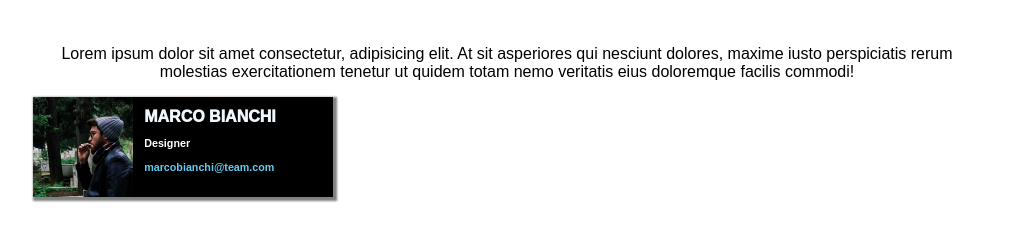
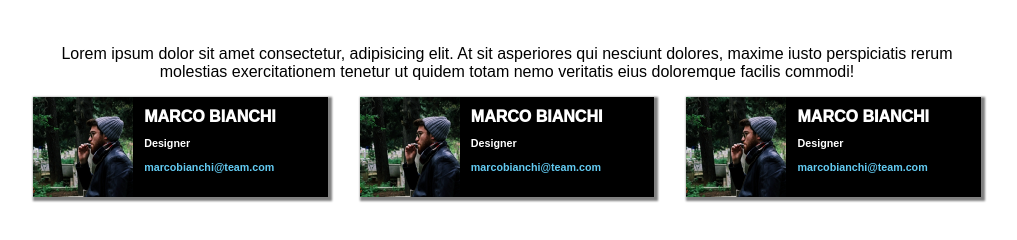
Before and after one commit to Ciaowilly3/html-css-float-cards, a plain HTML site: page index.html in a window 1280 px wide. Shown: the part 80-320 px from the top of the page, without its empty margins (133-1150 px from the left). Drawn offline with Linux system fonts and the light colour scheme.

Commit message:
posizionamento completato della prima riga

```diff
--- a/css/style.css
+++ b/css/style.css
@@ -11,6 +11,8 @@ body > div{
     clear: both;
 }
 
+/* stilizzo la scritta nell'header */
+
 header h1{
     margin: 2rem 0px 3rem;
     text-align: center;
@@ -19,36 +21,53 @@ header h1{
 header p{
     text-align: center;
 }
+
 /* fine stili per header  */
-main *:not(div h6){
-    float: left;
-    color: white;
-}
+
+/* stili per l'interno cards */
 img{
     width: 100px;
-}
-
-main div h4{
-    color: aliceblue;
-    font-weight: 1000;
-    margin: .7rem 0px .7rem;
-}
-
-.row{
-    content: "";
-    display: table;
-    clear: both;
-    background-color: black;
-    box-shadow: 2px 2px 2px 2px gray;
-    width: 300px;
 }
 
 main section{
     margin-left: .7rem;
 }
+
 h6{
     margin: 0px 0px .7rem;
 }
+
 .email{
     color: #63cbf2;
 }
+
+
+/* stili per il posizionamento */
+main *:not(div h6){
+    float: left;
+    color: white;
+}
+
+
+main div h4{
+    color: rgb(254, 254, 254);
+    font-weight: 1000;
+    margin: .7rem 0px .7rem;
+}
+
+.card{
+    content: "";
+    display: table;
+    clear: both;
+}
+.row{
+    margin-bottom: 3rem;
+    width: calc((100% / 3) - (64px / 3));
+    margin-right: 32px;
+    background-color: black;
+    box-shadow: 2px 2px 2px 2px gray;
+
+}
+div :nth-of-type(3n+0){
+    margin-right: 0px;
+}
--- a/index.html
+++ b/index.html
@@ -17,6 +17,7 @@
             <!-- main con cards -->
             <main>
                 <div class="row">
+                    <div class="card">
                         <img src="img/male1.png" alt="Marco Bianchi">
                         <section>
                             <h4>
@@ -30,6 +31,41 @@
                             </h6>
                         </section>
                     </div>
+                </div>
+                <!-- seconda card -->
+                <div class="row">
+                    <div class="card">
+                        <img src="img/male1.png" alt="Marco Bianchi">
+                        <section>
+                            <h4>
+                                MARCO BIANCHI
+                            </h4>
+                            <h6>
+                                Designer
+                            </h6>
+                            <h6 class="email">
+                                marcobianchi@team.com
+                            </h6>
+                        </section>
+                    </div>
+                </div>
+                <!-- terza card -->
+                <div class="row">
+                    <div class="card">
+                        <img src="img/male1.png" alt="Marco Bianchi">
+                        <section>
+                            <h4>
+                                MARCO BIANCHI
+                            </h4>
+                            <h6>
+                                Designer
+                            </h6>
+                            <h6 class="email">
+                                marcobianchi@team.com
+                            </h6>
+                        </section>
+                    </div>
+                </div>
 
             </main>
         </div>
```
Lines whose indentation alone changed are shown as unchanged.
